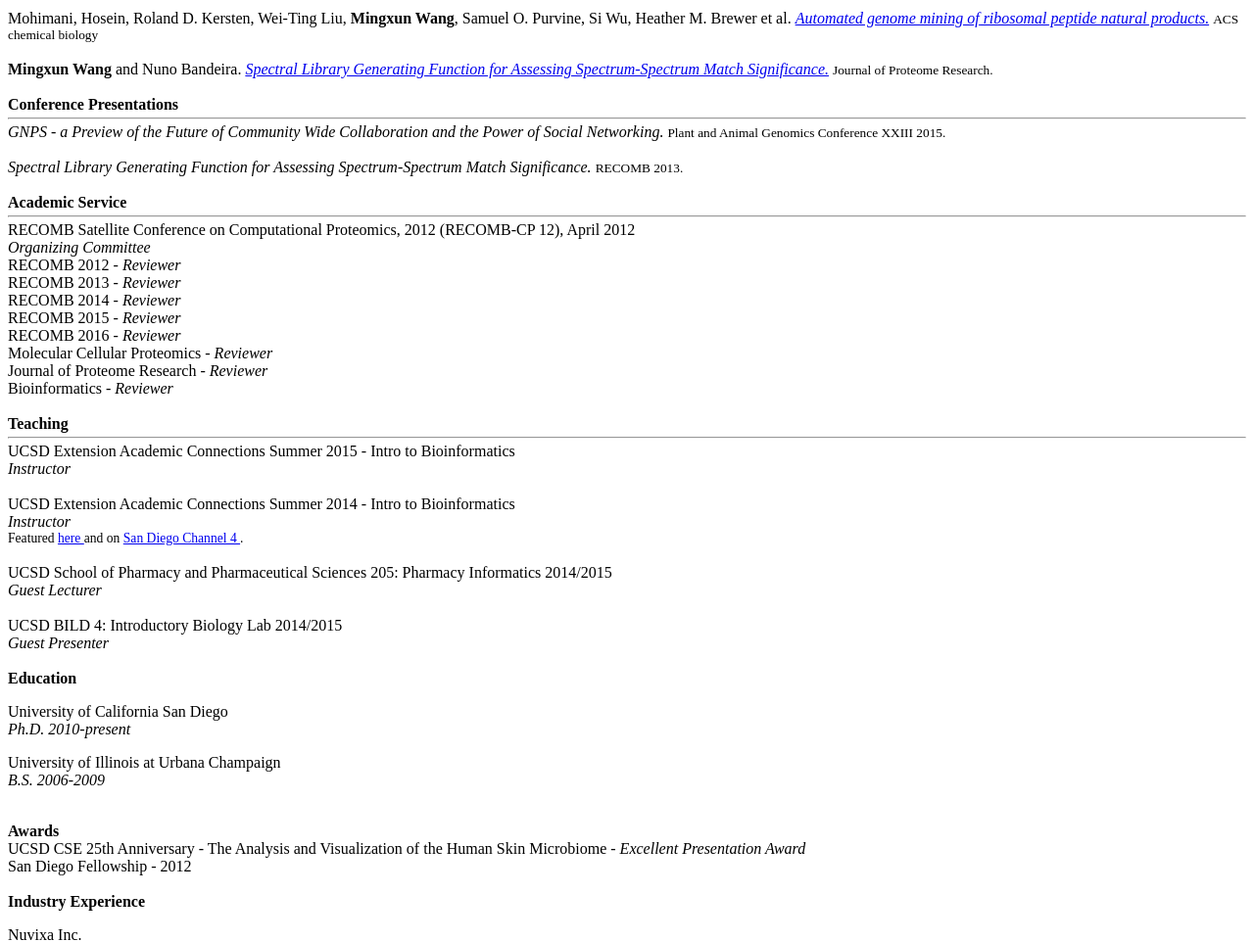
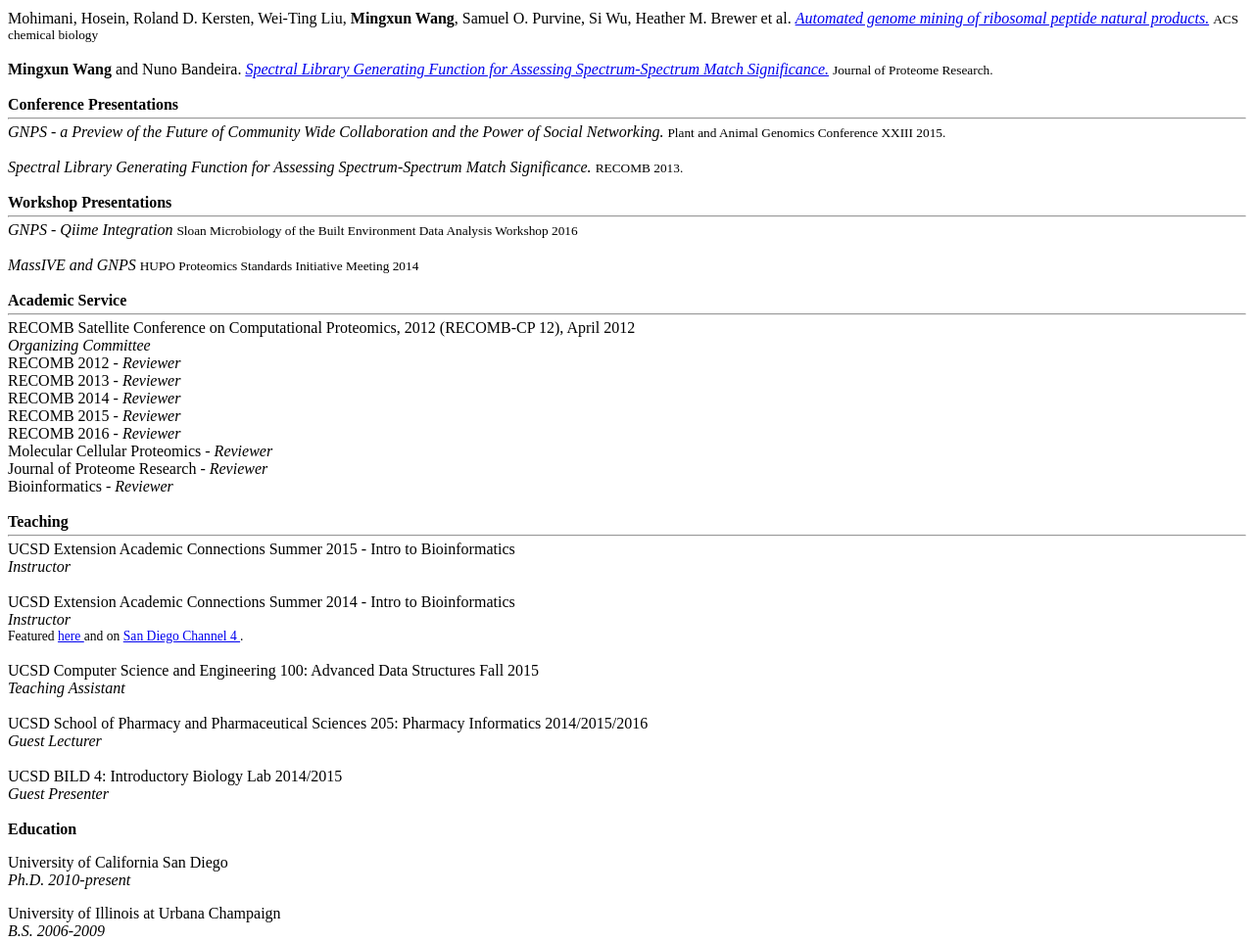
Before and after one commit to mwang87/mingwangwebsite, a Sinatra app: page /academic in a window 1280 px wide. Shown: the part 168-1130 px from the top of the page at 98% size. Run offline with Sinatra, Linux system fonts and the light colour scheme; some libraries are stand-ins or nearby versions.

Commit message:
adding further presentations

```diff
--- a/views/academic.erb
+++ b/views/academic.erb
@@ -35,6 +35,20 @@ Mohimani, Hosein, Roland D. Kersten, Wei-Ting Liu, <strong>Mingxun Wang</strong>
 <i>Spectral Library Generating Function for Assessing Spectrum-Spectrum Match Significance. </i> <small>RECOMB 2013.</small>
 <br>
 <br>
+
+<strong>Workshop Presentations</strong>
+<hr style="
+    margin: 4px 0;
+">
+
+<i> GNPS - Qiime Integration </i> <small>Sloan Microbiology of the Built Environment Data Analysis Workshop 2016</small>
+<br>
+<br>
+
+<i> MassIVE and GNPS </i> <small>HUPO Proteomics Standards Initiative Meeting 2014</small>
+<br>
+<br>
+
 
 
 <strong>Academic Service</strong>
@@ -84,7 +98,13 @@ UCSD Extension Academic Connections Summer 2014 - Intro to Bioinformatics
 <br>
 <br>
 
-UCSD School of Pharmacy and Pharmaceutical Sciences 205: Pharmacy Informatics 2014/2015
+UCSD Computer Science and Engineering 100: Advanced Data Structures Fall 2015
+<br>
+<i>Teaching Assistant</i>
+<br>
+<br>
+
+UCSD School of Pharmacy and Pharmaceutical Sciences 205: Pharmacy Informatics 2014/2015/2016
 <br>
 <i>Guest Lecturer</i>
 <br>
```
